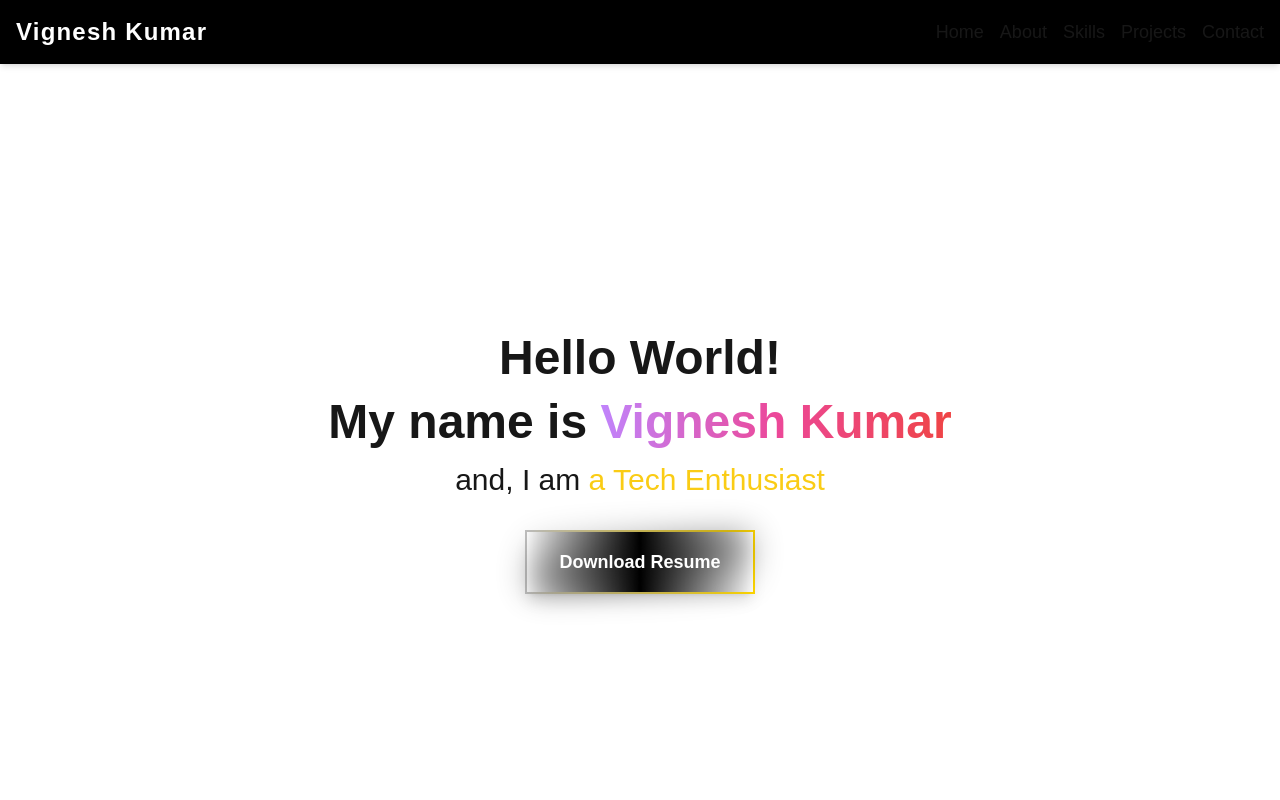
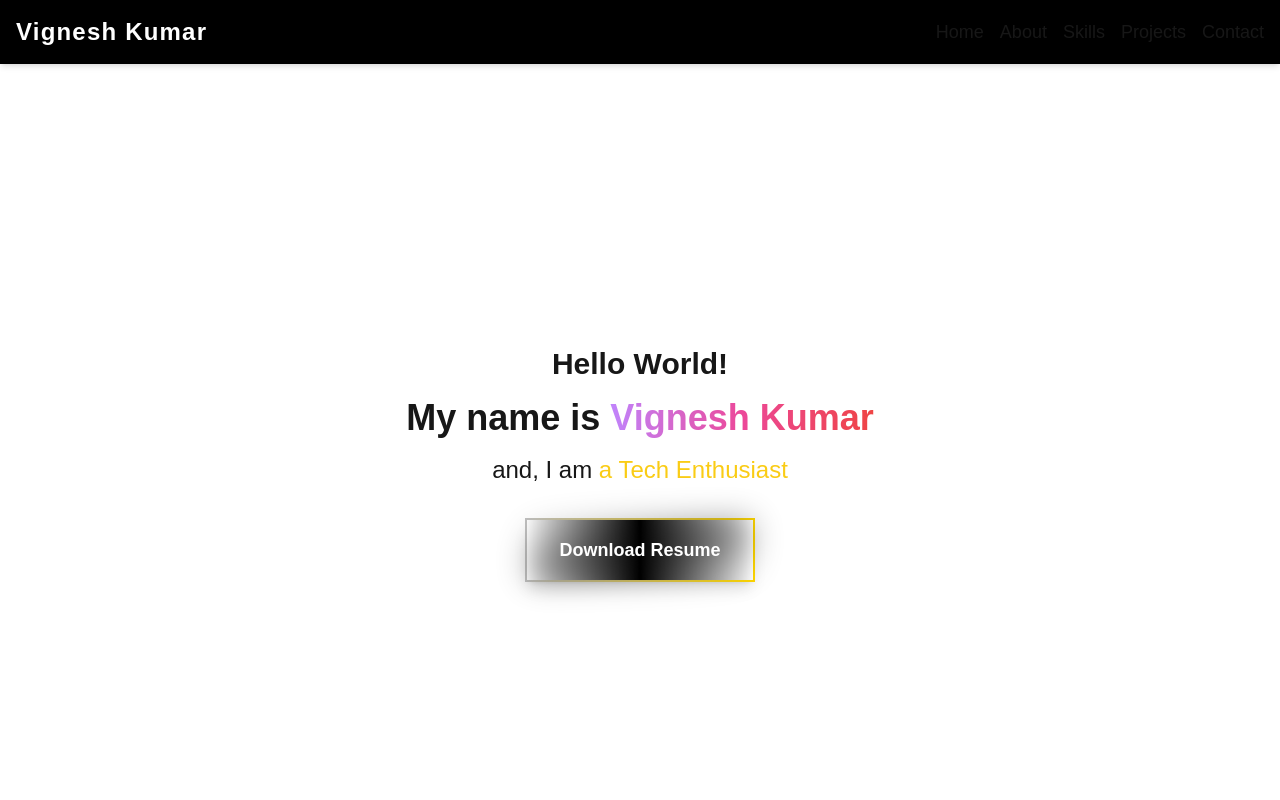
Before and after one commit to VighneshG/my-portfolio, a Next.js app: page / in a window 1280 px wide. Shown: the top 800 px of the page. Built offline with nearby package versions, Linux system fonts and the light colour scheme.

Commit message:
updated font size

```diff
--- a/src/app/page.tsx
+++ b/src/app/page.tsx
@@ -31,7 +31,7 @@ export default function HomePage() {
         <div className="text-center">
           {/* "Hello World!" with motion effect */}
           <motion.h1
-            className="text-5xl font-bold"
+            className="text-3xl font-bold"
             initial={{ opacity: 0, y: -50 }}
             animate={{ opacity: 1, y: 0 }}
             transition={{ duration: 1 }}
@@ -41,7 +41,7 @@ export default function HomePage() {
 
           {/* "My name is Vignesh Kumar" with motion effect */}
           <motion.h1
-            className="text-5xl font-bold mt-4"
+            className="text-4xl font-bold mt-4"
             initial={{ opacity: 0, y: -50 }}
             animate={{ opacity: 1, y: 0 }}
             transition={{ duration: 1.5 }}
@@ -53,7 +53,7 @@ export default function HomePage() {
           </motion.h1>
 
           {/* Smooth Role Transition Section */}
-          <div className="text-3xl mt-4 flex items-center justify-center">
+          <div className="text-2xl mt-4 flex items-center justify-center">
             {/* Add motion for the entire "and, I am a" + role section */}
             <motion.div
               className="flex items-center"
```
